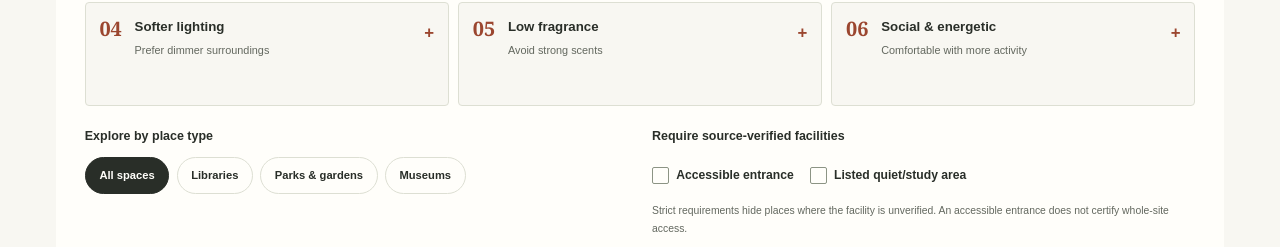
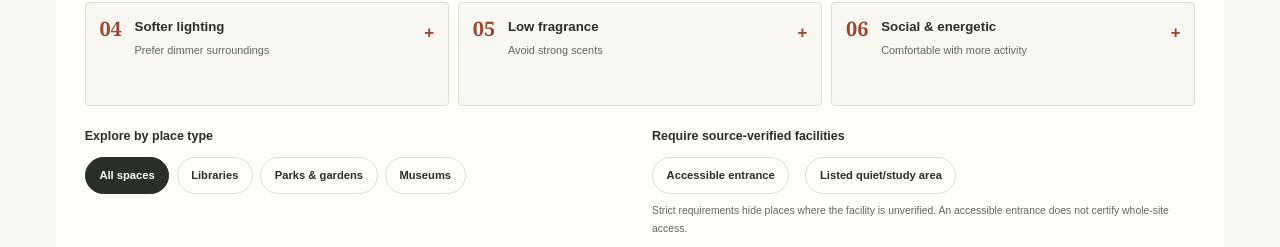
Before and after one commit to cx-57/QuietSpace, a Next.js app: page / in a window 1280 px wide. Shown: the part 1198-1445 px from the top of the page. Built offline with nearby package versions, Linux system fonts and the light colour scheme.

Commit message:
Use accessible pressed-state buttons for top-level facility shortcuts

```diff
--- a/src/components/discovery-choices.tsx
+++ b/src/components/discovery-choices.tsx
@@ -47,10 +47,12 @@ export function DiscoveryChoices({ directory, category, onCategoryChange }: {
       </fieldset>
       <fieldset className="verified-choices"><legend>Require source-verified facilities</legend>
         <div className="verified-checks">
-          <label><input type="checkbox" disabled={!ready} checked={preferences.requiredFeatures.includes("accessible_entrance")}
-            onChange={() => toggleFacility("accessible_entrance")} /> Accessible entrance</label>
-          <label><input type="checkbox" disabled={!ready} checked={preferences.requiredFeatures.includes("quiet_room")}
-            onChange={() => toggleFacility("quiet_room")} /> Listed quiet/study area</label>
+          <button type="button" className="choice-pill" disabled={!ready}
+            aria-pressed={preferences.requiredFeatures.includes("accessible_entrance")}
+            onClick={() => toggleFacility("accessible_entrance")}>Accessible entrance</button>
+          <button type="button" className="choice-pill" disabled={!ready}
+            aria-pressed={preferences.requiredFeatures.includes("quiet_room")}
+            onClick={() => toggleFacility("quiet_room")}>Listed quiet/study area</button>
         </div>
         <p className="small muted">Strict requirements hide places where the facility is unverified. An accessible entrance does not certify whole-site access.</p>
       </fieldset>
```
